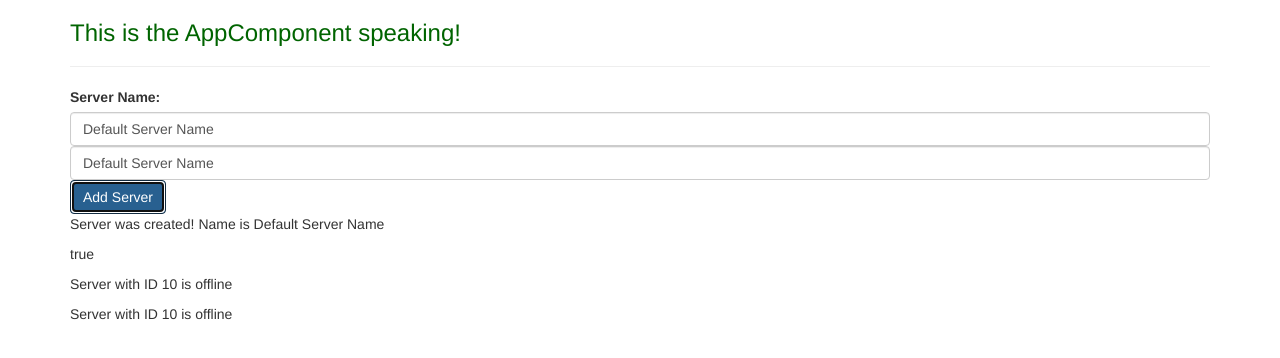
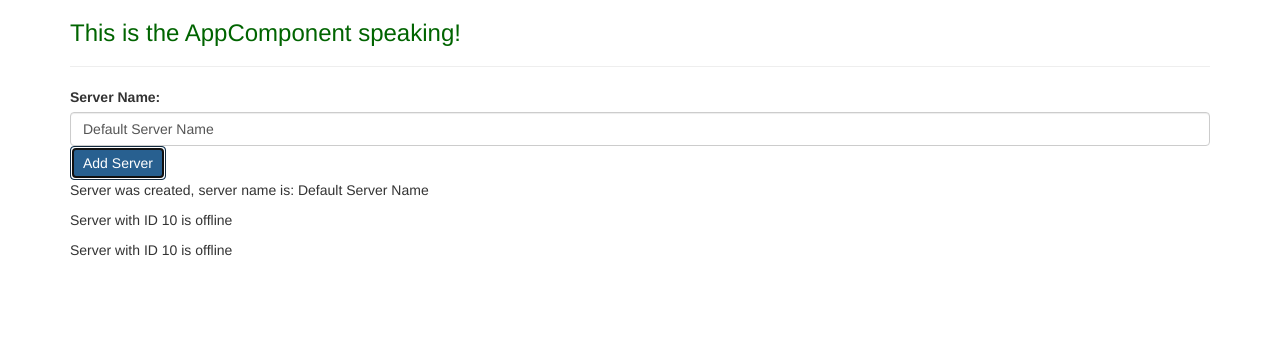
Before and after one commit to OliverZott/Udemy-App, an Angular app: page / in a window 1280 px wide. Both pictures are taken after a click on the button "Add Server". Shown: the top 358 px of the page. Built offline with nearby package versions, Linux system fonts and the light colour scheme.

Commit message:
Added - Directive: ngIf else / ng-template

```diff
--- a/src/app/servers/servers.component.html
+++ b/src/app/servers/servers.component.html
@@ -1,25 +1,33 @@
 <label >Server Name: </label>
 
+<!--
 <input
         type="text"
         class="form-control"
         [value]="serverName"
         (input)="onUpdateServerName($event)">
+-->
 
 <input
-        type="text"
-        class="form-control"
-        [(ngModel)]="serverName">                           <!-- does the same as above -->
+    type="text"
+    class="form-control"
+    [(ngModel)]="serverName">                           <!-- does the same as above -->
 
 <!--<p>{{ serverName }}</p>-->
 
-<button class="btn btn-primary"
-        [disabled]="!allowNewServer"
-        (click)="onCreateServer()">Add Server</button>      <!-- [] Property Binding () Event Binding -->
+<button
+    class="btn btn-primary"
+    [disabled]="!allowNewServer"
+    (click)="onCreateServer()">Add Server</button>      <!-- [] Property Binding () Event Binding -->
 
-<p>{{ serverCreationStatus }}</p>
-<p>{{ allowNewServer }}</p>                                 <!-- String Interpolation version -->
+<!-- <p>{{ serverCreationStatus }}</p> -->
+<!-- <p>{{ allowNewServer }}</p> -->                         <!-- String Interpolation version -->
 <!-- <p [innerText]="allowNewServer"></p> -->               <!-- Property Binding version -->
+
+<p *ngIf="serverCreated; else noServer">Server was created, server name is: {{ serverName }}</p>
+<ng-template #noServer>
+    <p>No server was created!</p>
+</ng-template>
 
 <app-server></app-server>
 <app-server></app-server>
--- a/src/app/servers/servers.component.ts
+++ b/src/app/servers/servers.component.ts
@@ -18,6 +18,7 @@
     allowNewServer = false;
     serverCreationStatus = 'No server was created!';
     serverName = 'Default Server Name';
+    serverCreated = false;
 
     constructor() {
         setTimeout(() => {
@@ -29,6 +30,7 @@
     }
 
     onCreateServer(): void {
+        this.serverCreated = true;
         this.serverCreationStatus = 'Server was created! Name is ' + this.serverName;
     }
 
```
Also changed, not shown: 1 other file (tests, documents, lock files or other folders).
